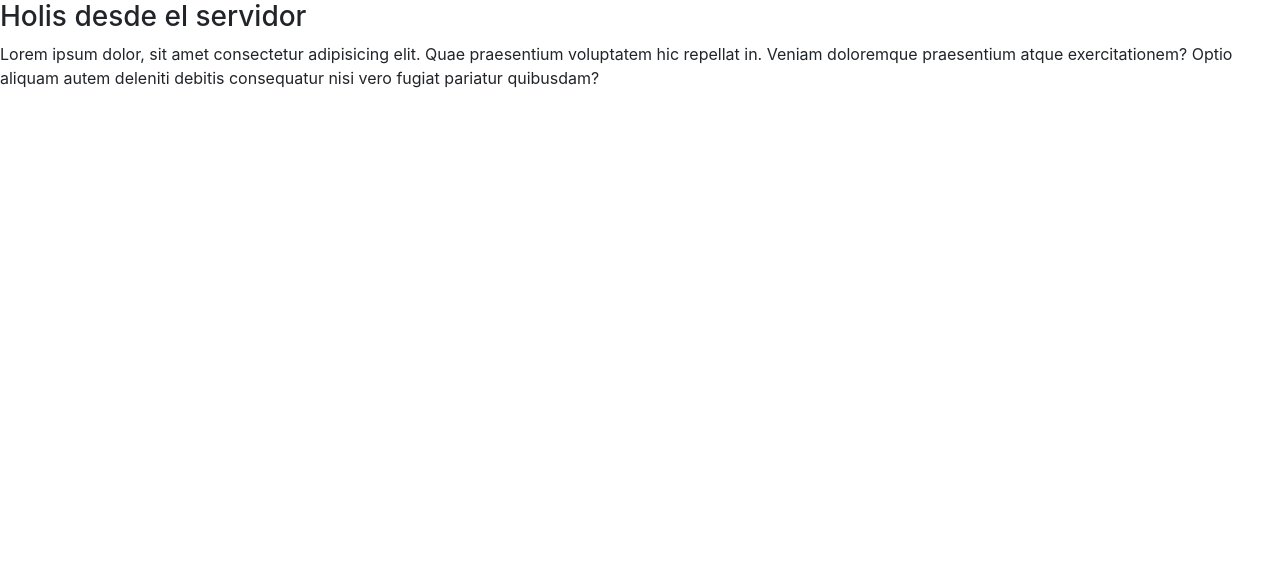
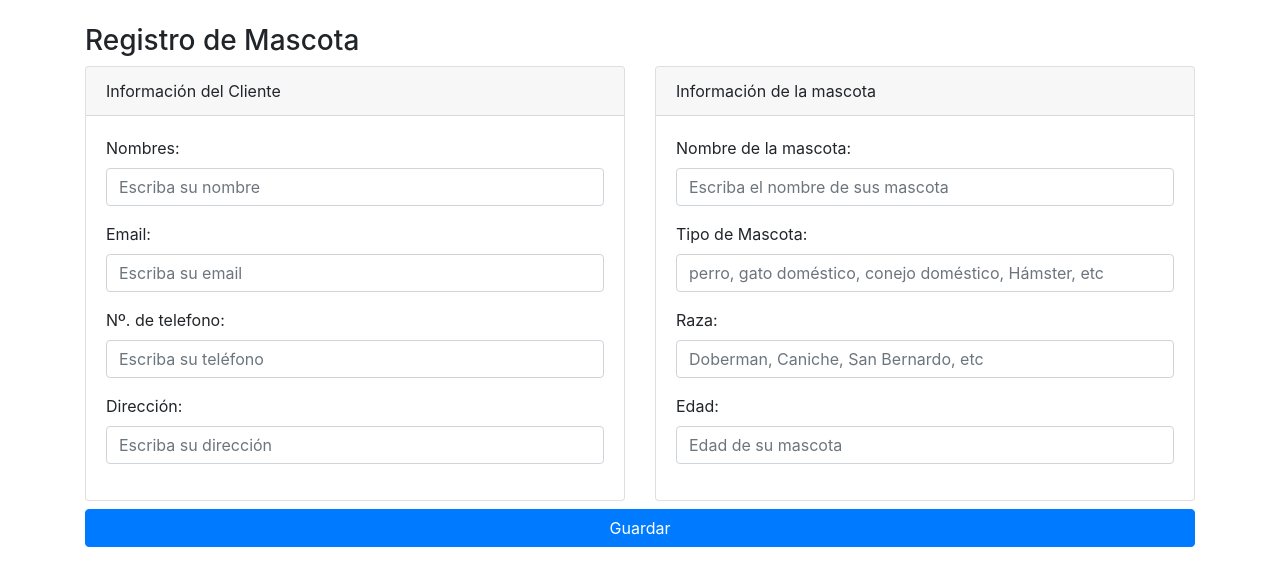
Before and after one commit to manurxk/16_intro-flask, a Flask app: page /contacto2 in a window 1280 px wide. Shown: the top 586 px of the page. Run offline with Flask 3, Linux system fonts and the light colour scheme; some libraries are stand-ins or nearby versions.

Commit message:
add: formulario original

```diff
--- a/templates/contacto.html
+++ b/templates/contacto.html
@@ -7,8 +7,71 @@
     <link rel="stylesheet" href="{{ url_for('static', filename='css/bootstrap.min.css') }}">
 </head>
 <body>
-    <h3>Holis desde el servidor</h3>
-    <p>Lorem ipsum dolor, sit amet consectetur adipisicing elit. Quae praesentium voluptatem hic repellat in. Veniam doloremque praesentium atque exercitationem? Optio aliquam autem deleniti debitis consequatur nisi vero fugiat pariatur quibusdam?</p>
+
+    <div class="container mt-4">
+        <h3>Registro de Mascota</h3>
+        <div class="row">
+            <div class="col col-md-6">
+                <div class="card">
+                    <div class="card-header">Información del Cliente</div>
+                    <div class="card-body">
+                        <div class="form-group">
+                            <label for="txtNombres">Nombres:</label>
+                            <input type="text" class="form-control" placeholder="Escriba su nombre" id="txtNombres">
+                        </div>
+                        <div class="form-group">
+                            <label for="txtEmail">Email:</label>
+                            <input type="text" class="form-control" placeholder="Escriba su email" id="txtEmail">
+                        </div>
+                        <div class="form-group">
+                            <label for="txtTelefono">Nº. de telefono:</label>
+                            <input type="text" class="form-control" placeholder="Escriba su teléfono" id="txtTelefono">
+                        </div>
+                        <div class="form-group">
+                            <label for="txtDirección">Dirección:</label>
+                            <input type="text" class="form-control" placeholder="Escriba su dirección" id="txtDirección">
+                        </div>
+                    </div>
+                </div>
+            </div>
+            <div class="col col-md-6">
+                <div class="card">
+                    <div class="card-header">Información de la mascota</div>
+                    <div class="card-body">
+                        <div class="form-group">
+                            <label for="txtNombreMascota">Nombre de la mascota:</label>
+                            <input type="text" class="form-control" placeholder="Escriba el nombre de sus mascota" id="txtNombreMascota">
+                        </div>
+                        <div class="form-group">
+                            <label for="txtTipoMascota">Tipo de Mascota:</label>
+                            <input type="text" class="form-control" placeholder="perro, gato doméstico, conejo doméstico, Hámster, etc" id="txtTipoMascota">
+                        </div>
+                        <div class="form-group">
+                            <label for="txtRaza">Raza:</label>
+                            <input type="text" class="form-control" placeholder="Doberman, Caniche, San Bernardo, etc" id="txtRaza">
+                        </div>
+                        <div class="form-group">
+                            <label for="txtEdad">Edad:</label>
+                            <input type="number" class="form-control" placeholder="Edad de su mascota" id="txtEdad">
+                        </div>
+                    </div>
+                </div>
+            </div>
+        </div>
+        <div class="row mt-2">
+            <div class="col col-md-12">
+                <button class="btn btn-primary btn-block" id="btnGuardar">Guardar</button>
+            </div>
+        </div>
+        <div class="row mt-4 d-none" id="rowAlerta">
+            <div class="col col-md-12">
+                <div class="alert alert-success">
+                    <strong>Registro Exitoso!</strong>
+                    <div class="row" id="mostrarAlerta"></div>
+                </div>
+            </div>
+        </div>
+    </div>
 
     <script src="{{ url_for('static', filename='js/jquery.min.js') }}"></script>
     <script src="{{ url_for('static', filename='js/popper.min.js') }}"></script>
```
